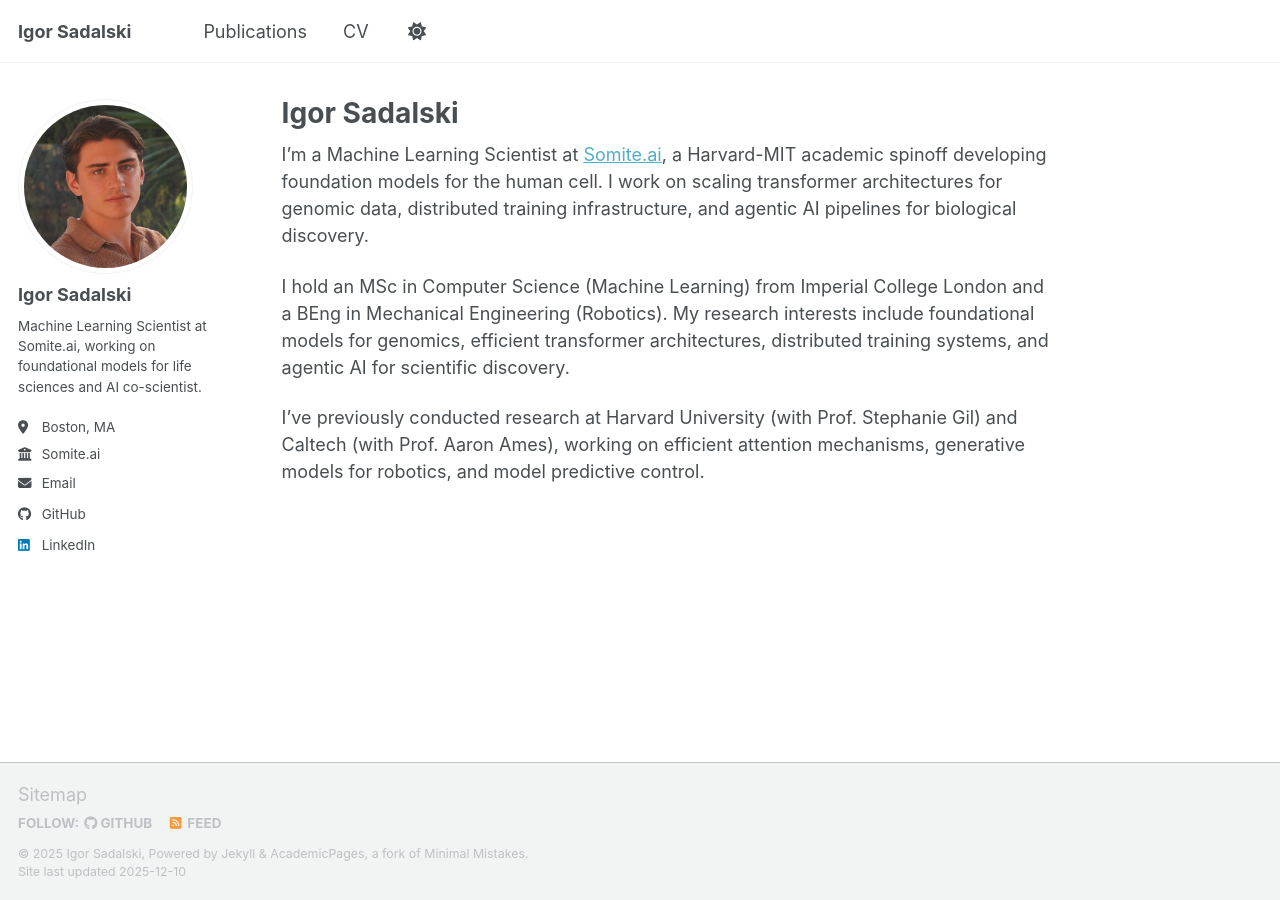
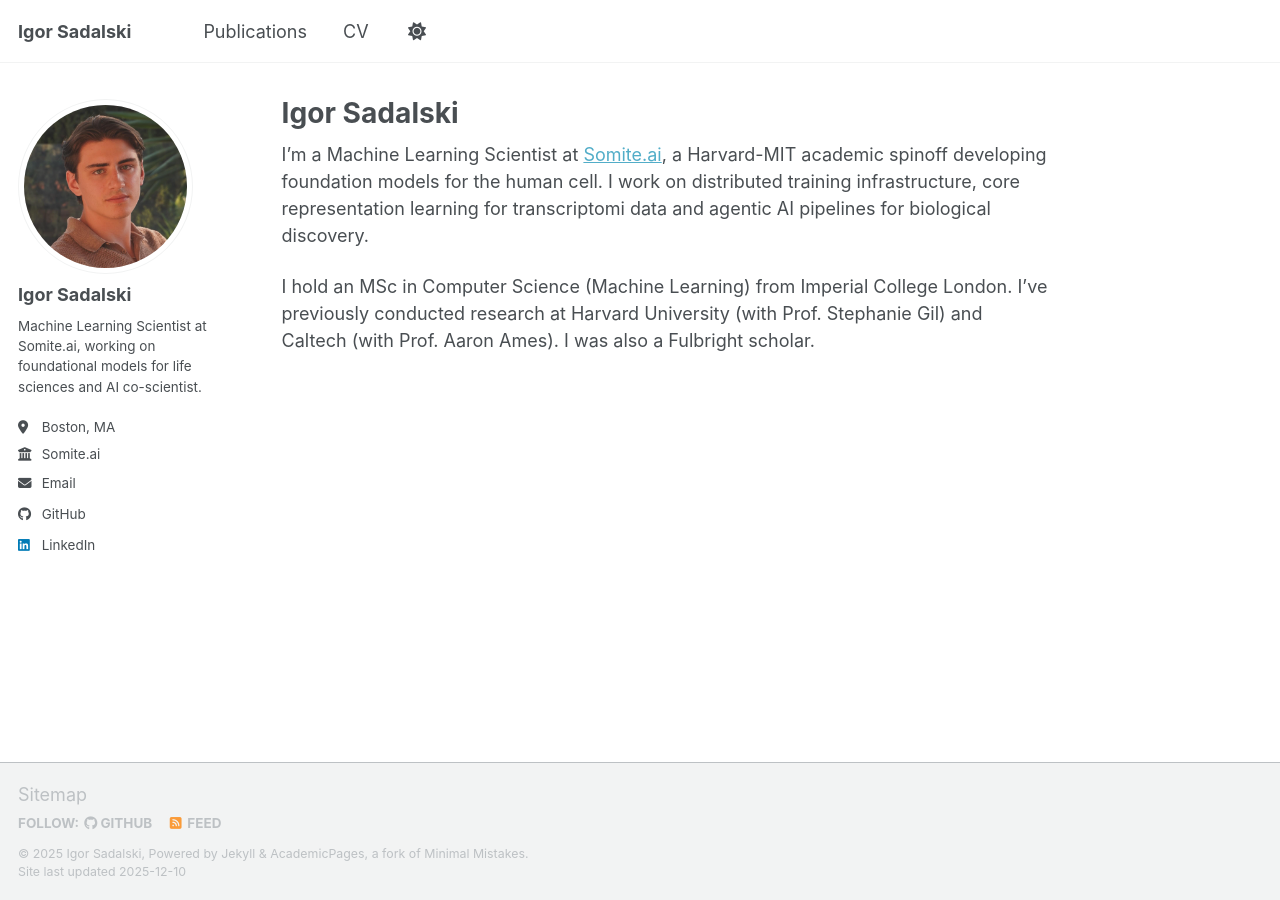
Before and after one commit to igor-sadalski/igor-sadalski.github.io, a Jekyll site: the page built from _pages/about.md, in a window 1280 px wide. Built offline with Jekyll 4.4.1, drawn with Linux system fonts in a browser that asks for light colours; a script bundle is joined from its source files by our own code; library files that are not in the unit come from our copies.

Commit message:
update readme

```diff
--- a/_pages/about.md
+++ b/_pages/about.md
@@ -7,8 +7,6 @@
   - /about.html
 ---
 
-I'm a Machine Learning Scientist at [Somite.ai](https://somite.ai), a Harvard-MIT academic spinoff developing foundation models for the human cell. I work on scaling transformer architectures for genomic data, distributed training infrastructure, and agentic AI pipelines for biological discovery.
+I'm a Machine Learning Scientist at [Somite.ai](https://somite.ai), a Harvard-MIT academic spinoff developing foundation models for the human cell. I work on distributed training infrastructure, core representation learning for transcriptomi data and agentic AI pipelines for biological discovery.
 
-I hold an MSc in Computer Science (Machine Learning) from Imperial College London and a BEng in Mechanical Engineering (Robotics). My research interests include foundational models for genomics, efficient transformer architectures, distributed training systems, and agentic AI for scientific discovery.
-
-I've previously conducted research at Harvard University (with Prof. Stephanie Gil) and Caltech (with Prof. Aaron Ames), working on efficient attention mechanisms, generative models for robotics, and model predictive control.
+I hold an MSc in Computer Science (Machine Learning) from Imperial College London. I've previously conducted research at Harvard University (with Prof. Stephanie Gil) and Caltech (with Prof. Aaron Ames). I was also a Fulbright scholar.
```
